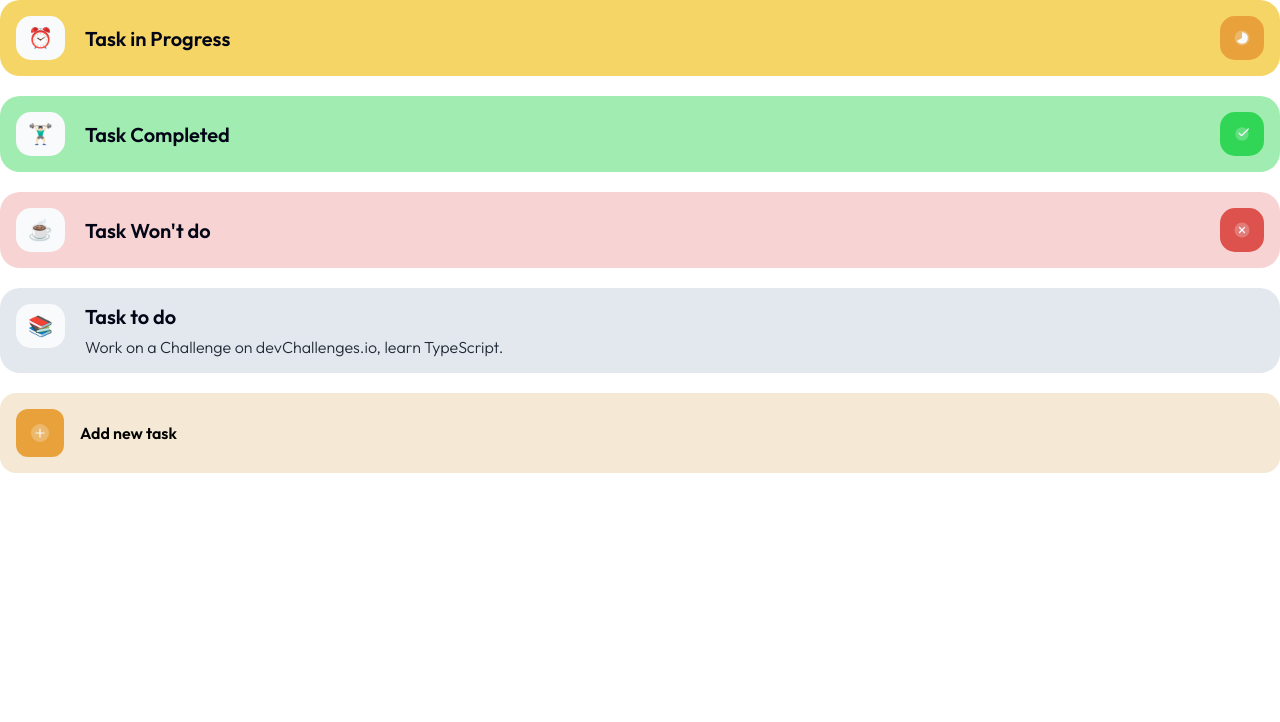
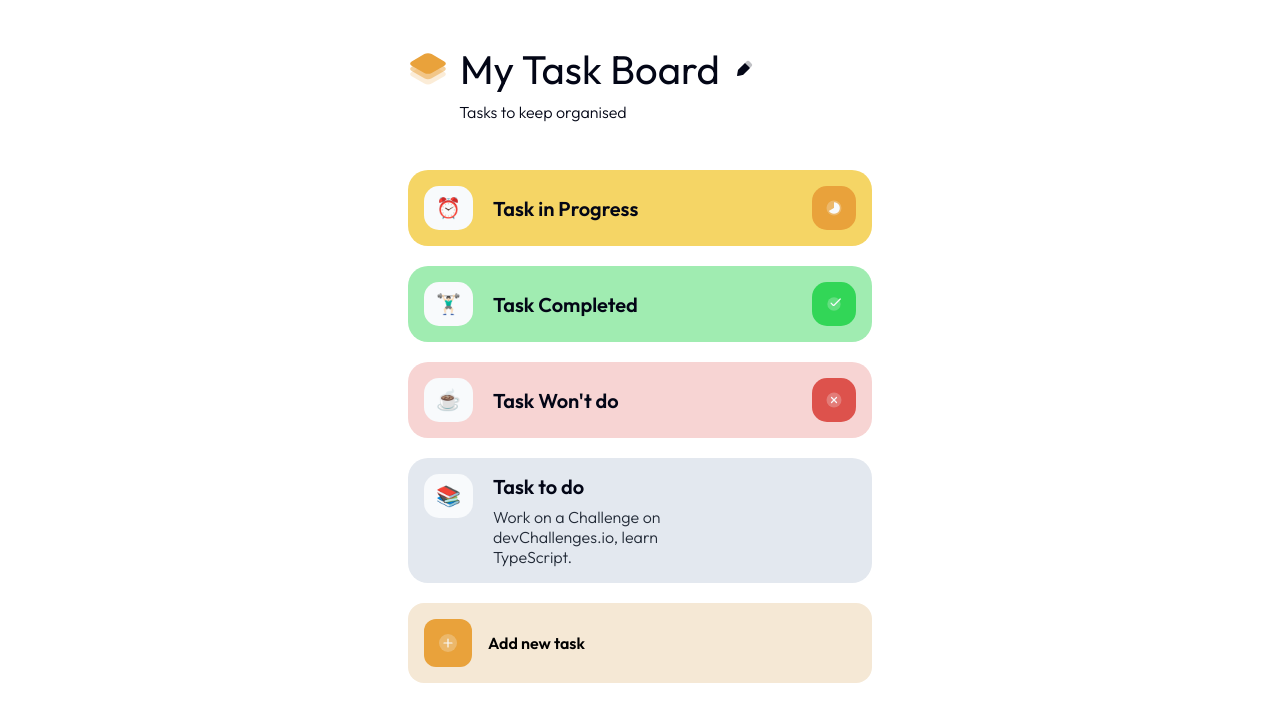
Before and after one commit to macin-dev/my-task-board, a React (Vite) app: page / in a window 1280 px wide. Shown: the top 722 px of the page. Built offline with nearby package versions, Linux system fonts and the light colour scheme.

Commit message:
feat(UI): add a Header component

```diff
--- a/src/App.jsx
+++ b/src/App.jsx
@@ -1,12 +1,14 @@
 import AddNewTask from "./components/AddNewTask";
+import Header from "./components/Header";
 import TaskList from "./components/TaskList";
 
 function App() {
   return (
-    <>
+    <section className="app-container">
+      <Header />
       <TaskList />
       <AddNewTask />
-    </>
+    </section>
   );
 }
 
--- /dev/null
+++ b/src/components/Header.jsx
@@ -0,0 +1,20 @@
+export default function Header() {
+  return (
+    <header className="header">
+      <nav className="header__nav">
+        <img
+          className="header__logo"
+          src="/src/assets/Logo.svg"
+          alt="logo icon"
+        />
+        <h1 className="header__title">My Task Board</h1>
+
+        <button type="button" className="header__button">
+          <img src="/src/assets/Edit_duotone.svg" alt="pen icon" />
+        </button>
+      </nav>
+
+      <span className="header__description">Tasks to keep organised</span>
+    </header>
+  );
+}
--- a/src/index.css
+++ b/src/index.css
@@ -30,6 +30,44 @@ body {
 }
 
 /* Mobile First Approach */
+/* App component*/
+.app-container {
+  box-sizing: border-box;
+  max-width: 552px;
+  width: 100%;
+  margin: 0 auto;
+  padding: 2.75em;
+}
+
+/* Header component */
+.header {
+  margin-bottom: 3em;
+}
+
+.header__nav {
+  display: flex;
+  align-items: center;
+  gap: 0.75em;
+}
+
+.header__title {
+  font-size: 2.5rem;
+  font-weight: 400;
+}
+
+.header__button {
+  border: none;
+  background-color: transparent;
+  padding: 0;
+}
+
+.header__description {
+  display: inline-block;
+  margin: 0.5em 0 0 3.2em;
+  font-size: 1rem;
+  font-weight: 300;
+}
+
 /* TaskList component */
 .task-list,
 .task-list__item,
@@ -88,7 +126,8 @@ body {
 }
 
 .task-list__state > img,
-.add-button__icon > img {
+.add-button__icon > img,
+.header__button > img {
   display: block;
 }
 
```
